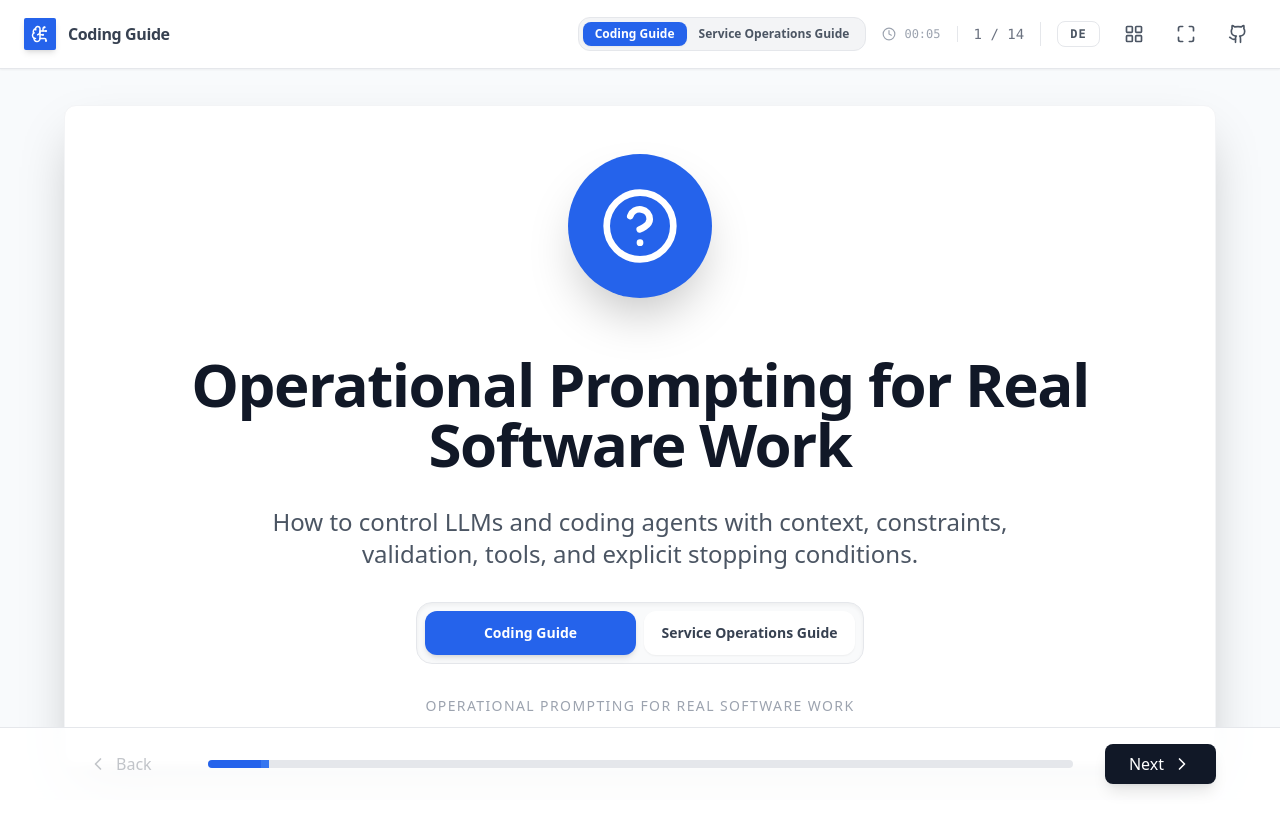
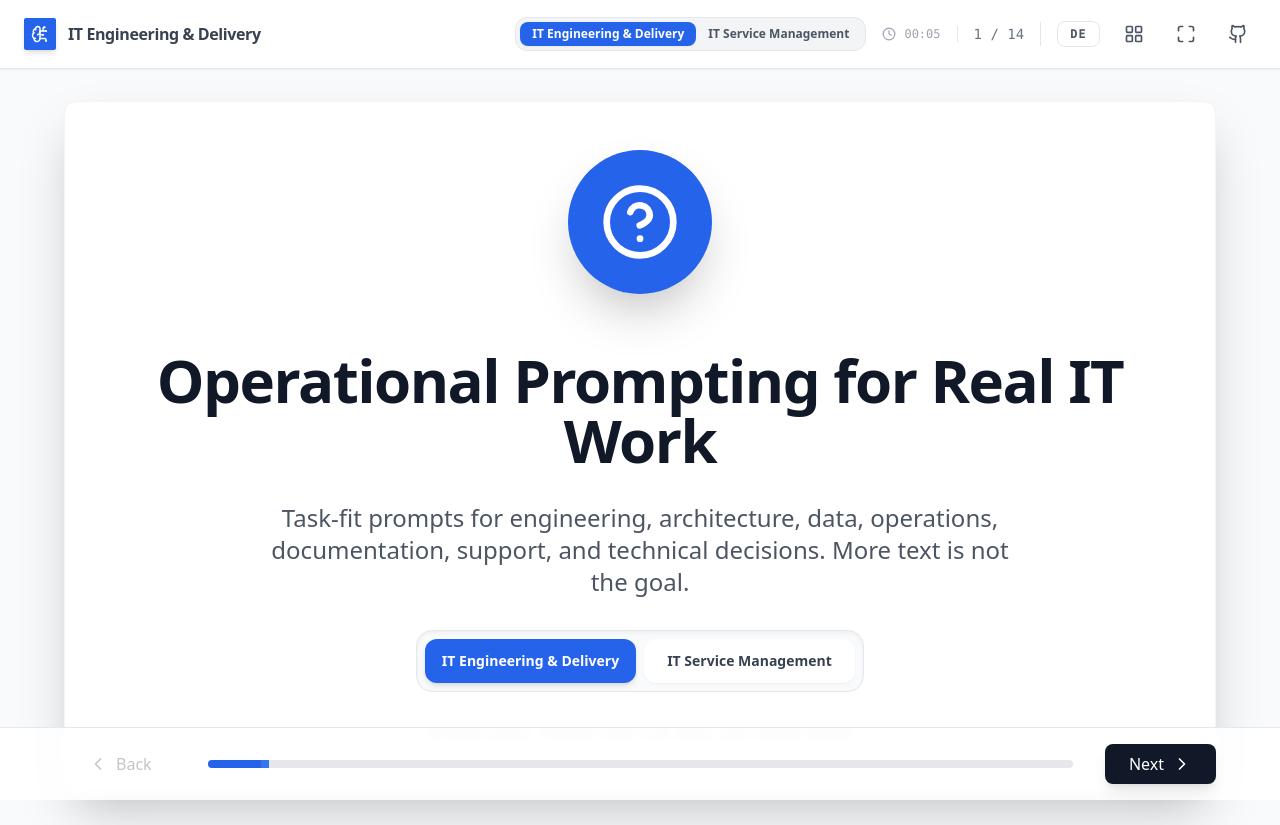
Before and after one commit to voku/Prompt_Intro, a React (Vite) app: page / in a window 1280 px wide. Before the commit the page ends 800 px from the top, so only its background shows below. Built offline with nearby package versions, Linux system fonts and the light colour scheme.

Commit message:
Broaden guide labels beyond code and tickets

```diff
--- a/App.tsx
+++ b/App.tsx
@@ -1,15 +1,25 @@
-import React, { useEffect, useState, useRef } from 'react';
+import React, { useEffect, useRef, useState } from 'react';
 import { BrainCircuit, ChevronLeft, ChevronRight, Clock, Github, LayoutGrid, Maximize, X } from 'lucide-react';
 import SlideLayout from './components/SlideLayout';
-import { GUIDE_SLIDES } from './constants';
-import { GuideMode } from './types';
+import { GUIDE_SLIDES } from './guideContent';
+import { GuideMode, Lang } from './types';
 import { resolveIcon } from './iconUtils';
-import { Lang } from './types';
 
-const GUIDE_MODE_OPTIONS: Array<{ value: GuideMode; label: string; shortLabel: string }> = [
-  { value: 'coding', label: 'Coding Guide', shortLabel: 'Coding' },
-  { value: 'serviceOps', label: 'Service Operations Guide', shortLabel: 'Service Ops' },
-];
+interface GuideModeOption {
+  value: GuideMode;
+  label: string;
+  shortLabel: string;
+}
+
+const getGuideModeOptions = (lang: Lang): GuideModeOption[] => lang === 'de'
+  ? [
+      { value: 'coding', label: 'IT Engineering & Delivery', shortLabel: 'Engineering' },
+      { value: 'serviceOps', label: 'IT-Service-Management', shortLabel: 'ITSM' },
+    ]
+  : [
+      { value: 'coding', label: 'IT Engineering & Delivery', shortLabel: 'Engineering' },
+      { value: 'serviceOps', label: 'IT Service Management', shortLabel: 'ITSM' },
+    ];
 
 const App: React.FC = () => {
   const [currentSlideIndex, setCurrentSlideIndex] = useState(0);
@@ -19,7 +29,9 @@
   const [guideMode, setGuideMode] = useState<GuideMode>('coding');
   const touchStartRef = useRef<{ x: number; y: number } | null>(null);
   const touchEndRef = useRef<{ x: number; y: number } | null>(null);
+
   const slides = GUIDE_SLIDES[guideMode] ?? [];
+  const guideModeOptions = getGuideModeOptions(lang);
   const safeSlideCount = Math.max(slides.length, 1);
   const safeCurrentSlideIndex = Math.min(currentSlideIndex, safeSlideCount - 1);
   const currentSlide = slides[safeCurrentSlideIndex];
@@ -31,19 +43,19 @@
     setIsGridOpen(false);
   };
 
-  const nextSlide = () => {
+  const nextSlide = (): void => {
     if (safeCurrentSlideIndex < slides.length - 1) {
       setCurrentSlideIndex((previous) => previous + 1);
     }
   };
 
-  const prevSlide = () => {
+  const prevSlide = (): void => {
     if (safeCurrentSlideIndex > 0) {
       setCurrentSlideIndex((previous) => previous - 1);
     }
   };
 
-  const handleTouchStart = (event: React.TouchEvent<HTMLElement>) => {
+  const handleTouchStart = (event: React.TouchEvent<HTMLElement>): void => {
     if (isGridOpen || event.touches.length !== 1) {
       touchStartRef.current = null;
       touchEndRef.current = null;
@@ -55,7 +67,7 @@
     touchEndRef.current = null;
   };
 
-  const handleTouchMove = (event: React.TouchEvent<HTMLElement>) => {
+  const handleTouchMove = (event: React.TouchEvent<HTMLElement>): void => {
     if (!touchStartRef.current || event.touches.length !== 1) {
       return;
     }
@@ -64,7 +76,7 @@
     touchEndRef.current = { x: touch.clientX, y: touch.clientY };
   };
 
-  const handleTouchEnd = () => {
+  const handleTouchEnd = (): void => {
     if (!touchStartRef.current || !touchEndRef.current) {
       touchStartRef.current = null;
       touchEndRef.current = null;
@@ -87,7 +99,7 @@
     touchEndRef.current = null;
   };
 
-  const toggleFullscreen = () => {
+  const toggleFullscreen = (): void => {
     if (!document.fullscreenElement) {
       void document.documentElement.requestFullscreen();
       return;
@@ -110,14 +122,8 @@
     setCurrentSlideIndex((index) => Math.min(index, Math.max(slides.length - 1, 0)));
   }, [slides.length]);
 
-  const formatTime = (seconds: number) => {
-    const minutes = Math.floor(seconds / 60);
-    const remainingSeconds = seconds % 60;
-    return `${minutes.toString().padStart(2, '0')}:${remainingSeconds.toString().padStart(2, '0')}`;
-  };
-
   useEffect(() => {
-    const handleKeyDown = (event: KeyboardEvent) => {
+    const handleKeyDown = (event: KeyboardEvent): void => {
       const activeTag = document.activeElement?.tagName.toLowerCase();
       if (activeTag === 'input' || activeTag === 'textarea') {
         return;
@@ -140,14 +146,18 @@
 
     window.addEventListener('keydown', handleKeyDown);
     return () => window.removeEventListener('keydown', handleKeyDown);
-  }, [currentSlideIndex, isGridOpen, guideMode]);
+  }, [currentSlideIndex, guideMode, isGridOpen, slides.length]);
+
+  const formatTime = (seconds: number): string => {
+    const minutes = Math.floor(seconds / 60);
+    const remainingSeconds = seconds % 60;
+    return `${minutes.toString().padStart(2, '0')}:${remainingSeconds.toString().padStart(2, '0')}`;
+  };
 
   const prevLabel = lang === 'de' ? 'Zurück' : 'Back';
   const nextLabel = lang === 'de' ? 'Weiter' : 'Next';
   const overviewLabel = lang === 'de' ? 'Übersicht' : 'Overview';
-  const deckTitle = guideMode === 'serviceOps'
-    ? (lang === 'de' ? 'Service Operations Guide' : 'Service Operations Guide')
-    : (lang === 'de' ? 'Coding Guide' : 'Coding Guide');
+  const deckTitle = guideModeOptions.find((option) => option.value === guideMode)?.label ?? 'Operational Prompting';
 
   return (
     <div className="flex min-h-screen flex-col bg-slate-50 font-sans text-gray-900 selection:bg-blue-200">
@@ -161,9 +171,10 @@
 
         <div className="flex items-center space-x-4">
           <div className="hidden rounded-xl border border-gray-200 bg-gray-100 p-1 text-xs font-semibold sm:flex">
-            {GUIDE_MODE_OPTIONS.map((mode) => (
+            {guideModeOptions.map((mode) => (
               <button
                 key={mode.value}
+                type="button"
                 onClick={() => handleGuideModeChange(mode.value)}
                 className={`rounded-lg px-3 py-1 transition-colors ${guideMode === mode.value ? 'bg-blue-600 text-white shadow-sm' : 'text-gray-600 hover:bg-white'}`}
                 aria-pressed={guideMode === mode.value}
@@ -172,6 +183,7 @@
               </button>
             ))}
           </div>
+
           <div className="mr-2 hidden items-center border-r border-gray-200 pr-4 font-mono text-xs text-gray-400 md:flex">
             <Clock size={14} className="mr-2" />
             {formatTime(elapsedSeconds)}
@@ -181,9 +193,10 @@
             {safeCurrentSlideIndex + 1} / {slides.length}
           </span>
 
-          <div className="mx-2 hidden h-6 w-px bg-gray-200 sm:block"></div>
+          <div className="mx-2 hidden h-6 w-px bg-gray-200 sm:block" />
 
           <button
+            type="button"
             onClick={() => setLang((value) => (value === 'en' ? 'de' : 'en'))}
             className="rounded-lg border border-gray-200 px-3 py-1 font-mono text-xs font-bold tracking-widest text-gray-600 transition-colors hover:bg-gray-100"
             title={lang === 'en' ? 'Switch to Deutsch' : 'Switch to English'}
@@ -192,6 +205,7 @@
           </button>
 
           <button
+            type="button"
             onClick={() => setIsGridOpen((value) => !value)}
             className="rounded-lg p-2 text-gray-600 transition-colors hover:bg-gray-100"
             title={isGridOpen ? (lang === 'de' ? 'Übersicht schließen' : 'Close overview') : overviewLabel}
@@ -200,6 +214,7 @@
           </button>
 
           <button
+            type="button"
             onClick={toggleFullscreen}
             className="rounded-lg p-2 text-gray-600 transition-colors hover:bg-gray-100"
             title={lang === 'de' ? 'Vollbild' : 'Fullscreen'}
@@ -233,7 +248,7 @@
               isActive={!isGridOpen}
               lang={lang}
               guideMode={guideMode}
-              guideModeOptions={GUIDE_MODE_OPTIONS}
+              guideModeOptions={guideModeOptions}
               onGuideModeChange={handleGuideModeChange}
             />
           )}
@@ -256,6 +271,7 @@
                 return (
                   <button
                     key={slide.id}
+                    type="button"
                     onClick={() => {
                       setCurrentSlideIndex(index);
                       setIsGridOpen(false);
@@ -274,7 +290,7 @@
                       {slideTitle}
                     </h3>
                     {safeCurrentSlideIndex === index && (
-                      <div className="absolute right-2 top-2 h-2 w-2 rounded-full bg-blue-500 animate-pulse"></div>
+                      <div className="absolute right-2 top-2 h-2 w-2 rounded-full bg-blue-500 animate-pulse" />
                     )}
                   </button>
                 );
@@ -287,6 +303,7 @@
       <div className="fixed bottom-0 left-0 z-50 w-full border-t border-gray-200 bg-white/90 p-4 backdrop-blur-sm">
         <div className="mx-auto flex max-w-6xl items-center justify-between">
           <button
+            type="button"
             onClick={prevSlide}
             disabled={safeCurrentSlideIndex === 0}
             className="flex items-center space-x-2 rounded-lg px-6 py-2 font-medium text-gray-700 transition-all active:scale-95 hover:bg-gray-100 disabled:cursor-not-allowed disabled:opacity-30"
@@ -304,11 +321,12 @@
               className="relative h-full bg-blue-600 transition-all duration-500 ease-out group-hover:bg-blue-500"
               style={{ width: `${progress}%` }}
             >
-              <div className="absolute right-0 top-0 h-full w-2 animate-pulse bg-blue-400 opacity-0 group-hover:opacity-100"></div>
+              <div className="absolute right-0 top-0 h-full w-2 animate-pulse bg-blue-400 opacity-0 group-hover:opacity-100" />
             </div>
           </div>
 
           <button
+            type="button"
             onClick={nextSlide}
             disabled={safeCurrentSlideIndex === slides.length - 1 || slides.length === 0}
             className="flex items-center space-x-2 rounded-lg bg-gray-900 px-6 py-2 font-medium text-white shadow-lg transition-all hover:bg-gray-800 hover:shadow-xl active:scale-95 disabled:cursor-not-allowed disabled:opacity-30"
```
